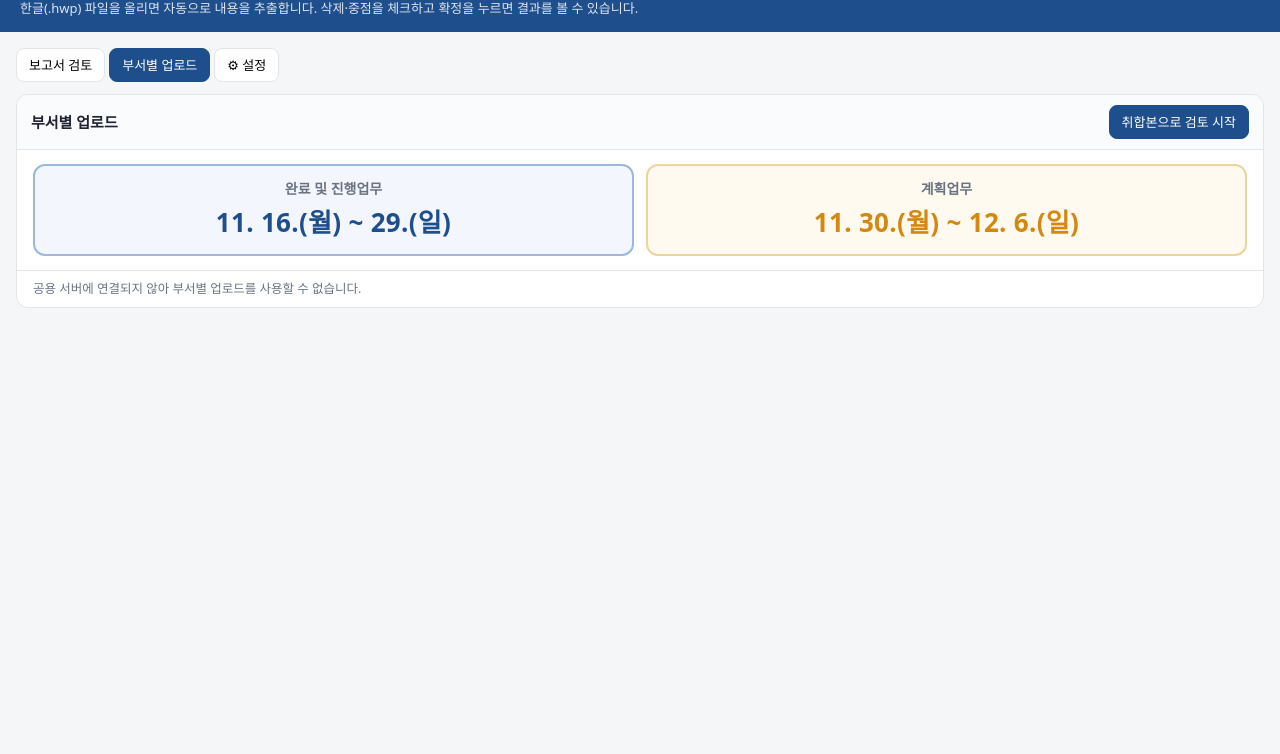
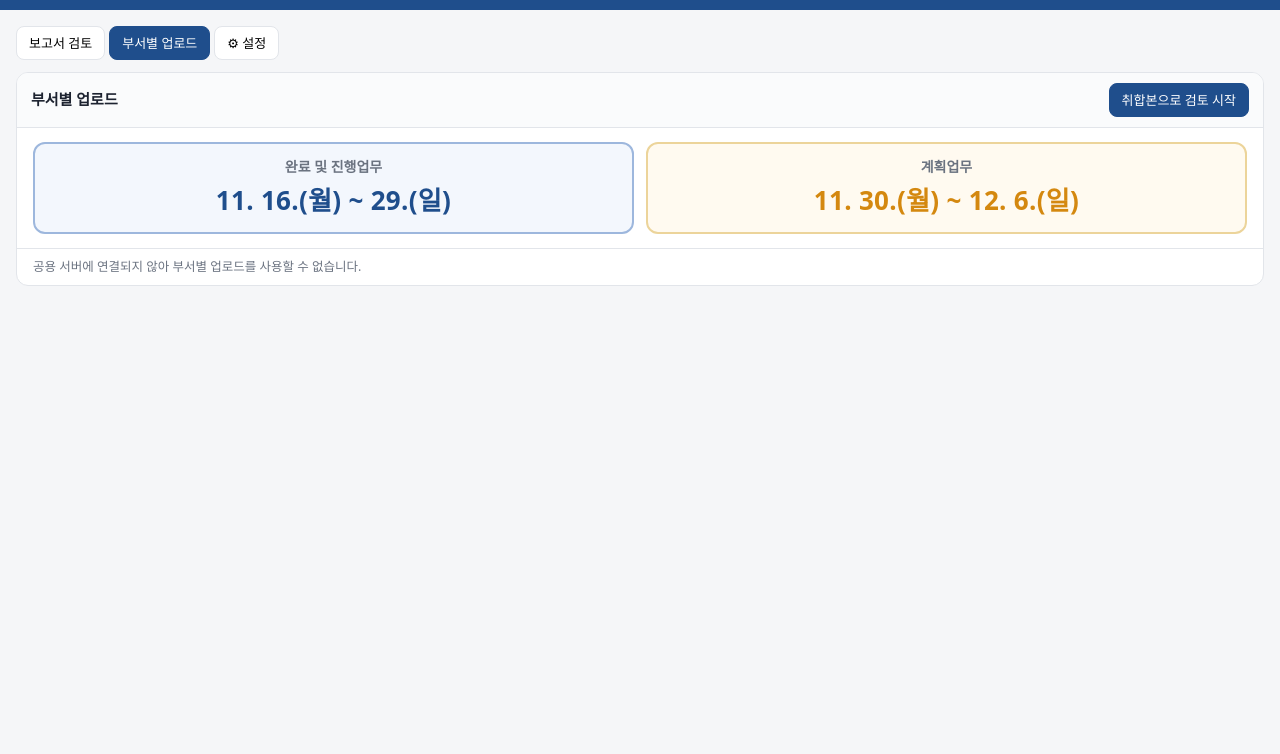
Before and after one commit to haewoonchoifamily/study, a plain HTML site: page 한글보고서_검토기/public/index.html in a window 1280 px wide. Shown: the part 46-800 px from the top of the page. Drawn offline with Linux system fonts and the light colour scheme; no server answers.

Commit message:
제목 아래 설명 문구 삭제
Co-Authored-By: Claude Sonnet 5.5 <noreply@anthropic.com>
Claude-Session: https://claude.ai/code/session_0149qNK2gggiCTb3SAhwc5eK

```diff
--- a/한글보고서_검토기/public/index.html
+++ b/한글보고서_검토기/public/index.html
@@ -94,7 +94,6 @@
 <body>
 <header>
   <h1>주간 업무보고 (학생처)</h1>
-  <p>한글(.hwp) 파일을 올리면 자동으로 내용을 추출합니다. 삭제·중점을 체크하고 확정을 누르면 결과를 볼 수 있습니다.</p>
 </header>
 <main>
   <div class="tabs" id="mainTabs" style="margin-bottom:12px">
```
